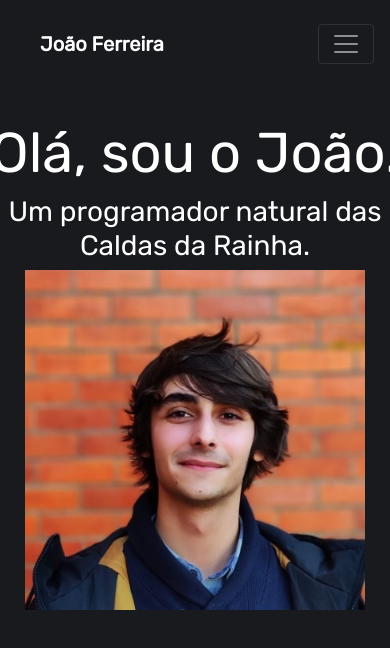
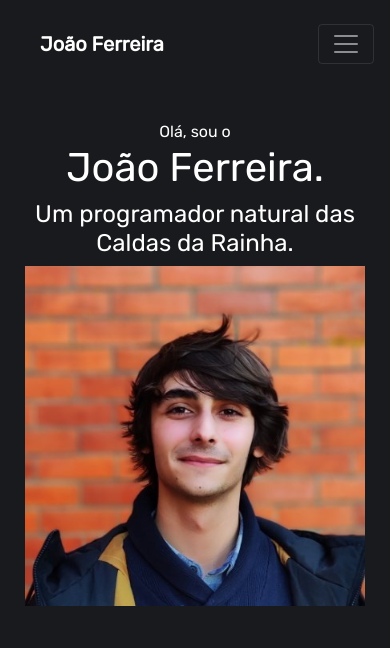
Before and after one commit to joaofrf/personal-website, a Vue app: page /#/ in a window 390 px wide. Shown: the top 648 px of the page. Built offline with nearby package versions, Linux system fonts and the light colour scheme.

Commit message:
Adicionado apelido e fix no mobile view

```diff
--- a/src/views/Home.vue
+++ b/src/views/Home.vue
@@ -16,7 +16,8 @@
 			<!--	Computer	-->
 			<div class="row d-none d-lg-flex d-xl-none d-xl-flex">
 				<div class="col-xs-6 text-center text-justify text-white">
-					<h1 class="display-4">Olá, sou o João.</h1>
+          <p class="text-left m-auto">Olá, sou o </p>
+					<h1 class="d-flex display-4">João Ferreira.</h1>
 					<p class="mt-2 h3">Um programador natural das Caldas da Rainha.</p>
 				</div>
 				<div class="col-xs-6 text-center ml-5">
@@ -24,10 +25,11 @@
 				</div>
 			</div>
 			<!--	Mobile    -->
-			<div class="row d-block d-sm-block d-md-block d-lg-none">
+			<div class="row d-block d-sm-block d-md-block d-lg-none m-auto">
 				<div class="col-xs-6 text-center text-white">
-					<h1 class="display-4">Olá, sou o João.</h1>
-					<p class="mt-2 h3">Um programador natural das Caldas da Rainha.</p>
+          <p class="m-auto">Olá, sou o </p>
+          <h1 class="display-5">João Ferreira.</h1>
+					<p class="h4">Um programador natural das Caldas da Rainha.</p>
 				</div>
 				<div class="col-xs-6 text-center">
 					<img src="/imgs/eu.jpg" class="photo" alt="Uma foto minha">
```
